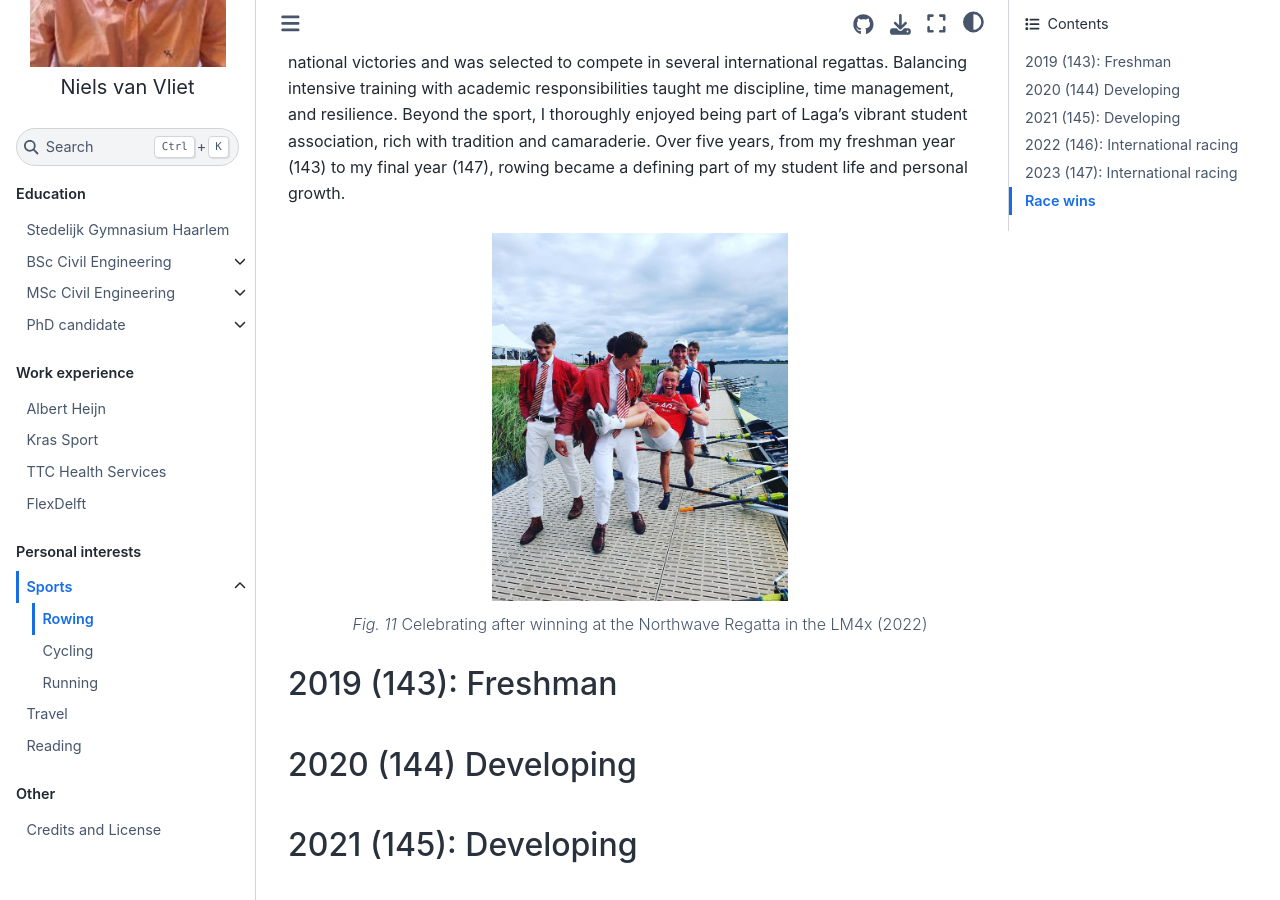
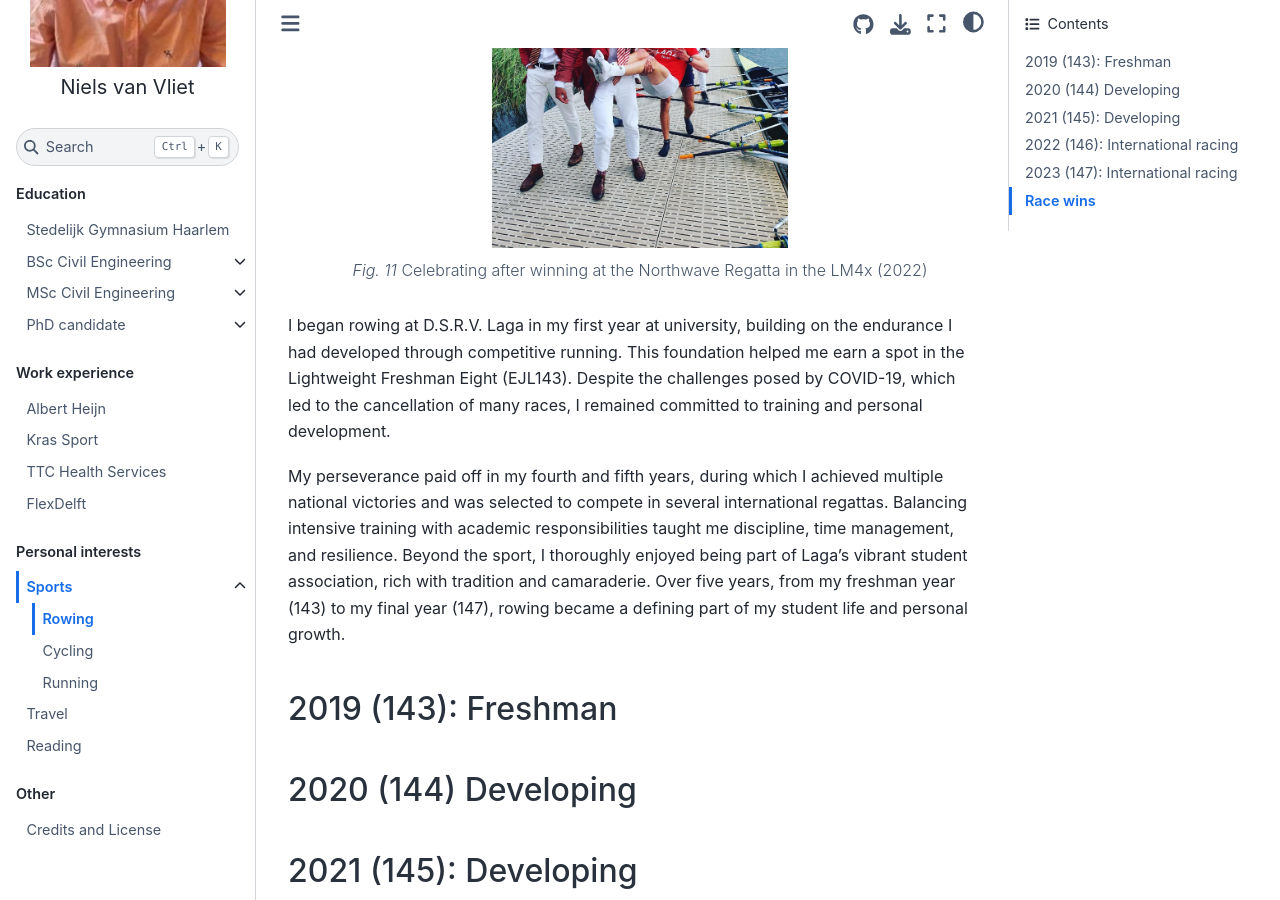
Before and after one commit to navanvliet/navanvliet, a Jupyter Book: the page built from book/Personalinterests/Sports/Rowing/Rowing.md, in a window 1280 px wide and 900 px high, scrolled down 263 px. Built offline with Jupyter Book 1.0.4 settings and Sphinx 7.4.7 and the Sphinx Book theme 1.1.4, drawn with Linux system fonts in a browser that asks for light colours; comment, search, counter and statistics services are not loaded; some of the changed lines change nothing that is shown.

Commit message:
layout change

````diff
--- a/book/Personalinterests/Sports/Rowing/Rowing.md
+++ b/book/Personalinterests/Sports/Rowing/Rowing.md
@@ -1,7 +1,4 @@
 # Rowing
-I began rowing at D.S.R.V. Laga in my first year at university, building on the endurance I had developed through competitive running. This foundation helped me earn a spot in the Lightweight Freshman Eight (EJL143). Despite the challenges posed by COVID-19, which led to the cancellation of many races, I remained committed to training and personal development.
-
-My perseverance paid off in my fourth and fifth years, during which I achieved multiple national victories and was selected to compete in several international regattas. Balancing intensive training with academic responsibilities taught me discipline, time management, and resilience. Beyond the sport, I thoroughly enjoyed being part of Laga’s vibrant student association, rich with tradition and camaraderie. Over five years, from my freshman year (143) to my final year (147), rowing became a defining part of my student life and personal growth.
 ```{figure} ../Figures/gedragen_roeiwedstrijd.jpg
 ---
 name: gedragen_roeiwedstrijd
@@ -10,6 +7,9 @@ width: 45%
 ---
 Celebrating after winning at the Northwave Regatta in the LM4x (2022)
 ```
+I began rowing at D.S.R.V. Laga in my first year at university, building on the endurance I had developed through competitive running. This foundation helped me earn a spot in the Lightweight Freshman Eight (EJL143). Despite the challenges posed by COVID-19, which led to the cancellation of many races, I remained committed to training and personal development.
+
+My perseverance paid off in my fourth and fifth years, during which I achieved multiple national victories and was selected to compete in several international regattas. Balancing intensive training with academic responsibilities taught me discipline, time management, and resilience. Beyond the sport, I thoroughly enjoyed being part of Laga’s vibrant student association, rich with tradition and camaraderie. Over five years, from my freshman year (143) to my final year (147), rowing became a defining part of my student life and personal growth.
 
 ## 2019 (143): Freshman
 
````
